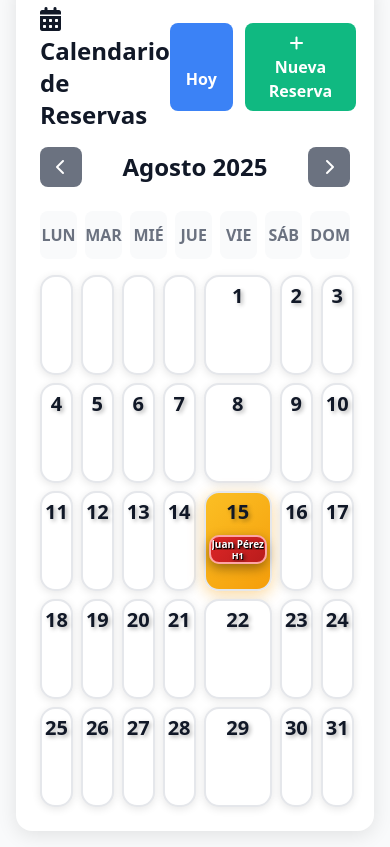
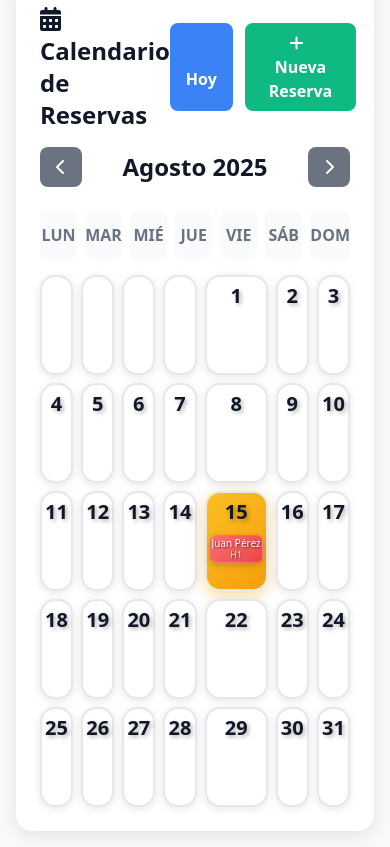
Before and after one commit to hostalplazalebu/reservas, a plain HTML site: page index.html in a window 390 px wide. Shown: the part 445-1292 px from the top of the page. Drawn offline with nearby package versions, Linux system fonts and the light colour scheme.

Commit message:
style: soften colors and reduce font weight for elegant appearance
- Reduced font-weight from 800/900 to 500 for more elegant text
- Softened gradients: used lighter color variants (f87171 vs dc2626)
- Reduced text shadows from aggressive (3px+black) to subtle (1px+60% opacity)
- Unified border styling: 1px solid rgba(255,255,255,0.15) for all rooms
- Reduced box shadows from 4px to 2px for softer appearance
- Changed room number font-weight to 400 with slight opacity
- Maintained readability while achieving more refined visual design
- Applied consistent styling across all mobile breakpoints

```diff
--- a/index.html
+++ b/index.html
@@ -74,25 +74,26 @@
         }
 
         .reserva-item {
-            font-size: 20px;
-            font-weight: 900;
+            font-size: 11px;
+            font-weight: 500;
             color: white;
-            padding: 10px 8px;
-            margin: 4px 0;
-            border-radius: 10px;
+            padding: 4px 3px;
+            margin: 2px 0;
+            border-radius: 6px;
             text-align: center;
-            line-height: 1.3;
+            line-height: 1.1;
             cursor: pointer;
             transition: all 0.2s ease;
             position: relative;
-            overflow: hidden;
-            text-shadow: 3px 3px 6px rgba(0,0,0,0.9), 1px 1px 0px rgba(0,0,0,0.8);
-            box-shadow: 0 4px 12px rgba(0,0,0,0.4);
-            border: 3px solid rgba(255,255,255,0.5);
-            min-height: 55px;
+            overflow: visible;
+            text-shadow: 1px 1px 2px rgba(0,0,0,0.6);
+            box-shadow: 0 2px 6px rgba(0,0,0,0.2);
+            border: 1px solid rgba(255,255,255,0.15);
+            min-height: 35px;
             display: flex;
             flex-direction: column;
             justify-content: center;
+            word-break: break-word;
         }
 
         .reserva-item:hover {
@@ -103,24 +104,24 @@
         }
 
         .hab-1 {
-            background: linear-gradient(135deg, #dc2626, #b91c1c);
-            border: 2px solid #fca5a5;
+            background: linear-gradient(135deg, #f87171, #ef4444);
+            border: 1px solid rgba(255,255,255,0.15);
         }
         .hab-2 {
-            background: linear-gradient(135deg, #2563eb, #1d4ed8);
-            border: 2px solid #93c5fd;
+            background: linear-gradient(135deg, #60a5fa, #3b82f6);
+            border: 1px solid rgba(255,255,255,0.15);
         }
         .hab-3 {
-            background: linear-gradient(135deg, #059669, #047857);
-            border: 2px solid #6ee7b7;
+            background: linear-gradient(135deg, #34d399, #10b981);
+            border: 1px solid rgba(255,255,255,0.15);
         }
         .hab-4 {
-            background: linear-gradient(135deg, #d97706, #b45309);
-            border: 2px solid #fcd34d;
+            background: linear-gradient(135deg, #fbbf24, #f59e0b);
+            border: 1px solid rgba(255,255,255,0.15);
         }
         .hab-5 {
-            background: linear-gradient(135deg, #7c3aed, #6d28d9);
-            border: 2px solid #c4b5fd;
+            background: linear-gradient(135deg, #a78bfa, #8b5cf6);
+            border: 1px solid rgba(255,255,255,0.15);
         }
 
         .dashboard-card {
@@ -237,12 +238,12 @@
             }
             .reserva-item {
                 font-size: 10px;
-                font-weight: 800;
+                font-weight: 500;
                 padding: 3px 2px;
                 margin: 2px 0;
                 min-height: 32px;
-                text-shadow: 2px 2px 4px rgba(0,0,0,0.9), 1px 1px 0px rgba(0,0,0,1);
-                border-width: 2px;
+                text-shadow: 1px 1px 2px rgba(0,0,0,0.6);
+                border-width: 1px;
             }
         }
 
@@ -257,12 +258,12 @@
             }
             .reserva-item {
                 font-size: 9px;
-                font-weight: 800;
+                font-weight: 500;
                 padding: 2px 1px;
                 margin: 1px 0;
                 min-height: 30px;
-                text-shadow: 2px 2px 4px rgba(0,0,0,0.9), 1px 1px 0px rgba(0,0,0,1);
-                border-width: 2px;
+                text-shadow: 1px 1px 2px rgba(0,0,0,0.6);
+                border-width: 1px;
             }
         }
 
@@ -277,12 +278,12 @@
             }
             .reserva-item {
                 font-size: 8px;
-                font-weight: 800;
+                font-weight: 500;
                 padding: 2px 1px;
                 margin: 1px 0;
                 min-height: 28px;
-                text-shadow: 2px 2px 4px rgba(0,0,0,0.9), 1px 1px 0px rgba(0,0,0,1);
-                border-width: 2px;
+                text-shadow: 1px 1px 2px rgba(0,0,0,0.6);
+                border-width: 1px;
                 line-height: 0.9;
             }
         }
@@ -762,8 +763,8 @@
                     }
 
                     reservaDiv.innerHTML = `
-                        <div style="font-size: 10px; font-weight: 800; line-height: 1.1; text-shadow: 2px 2px 4px rgba(0,0,0,0.9), 1px 1px 0px rgba(0,0,0,1); margin-bottom: 2px; overflow: hidden; text-overflow: ellipsis; white-space: nowrap;">${nombreMostrar}</div>
-                        <div style="font-size: 9px; font-weight: 800; text-shadow: 2px 2px 4px rgba(0,0,0,0.9), 1px 1px 0px rgba(0,0,0,1);">H${reserva.habitacion}</div>
+                        <div style="font-size: 10px; font-weight: 500; line-height: 1.1; text-shadow: 1px 1px 2px rgba(0,0,0,0.6); margin-bottom: 2px; overflow: hidden; text-overflow: ellipsis; white-space: nowrap;">${nombreMostrar}</div>
+                        <div style="font-size: 9px; font-weight: 400; text-shadow: 1px 1px 2px rgba(0,0,0,0.6); opacity: 0.9;">H${reserva.habitacion}</div>
                     `;
 
                     diaElement.appendChild(reservaDiv);
```
